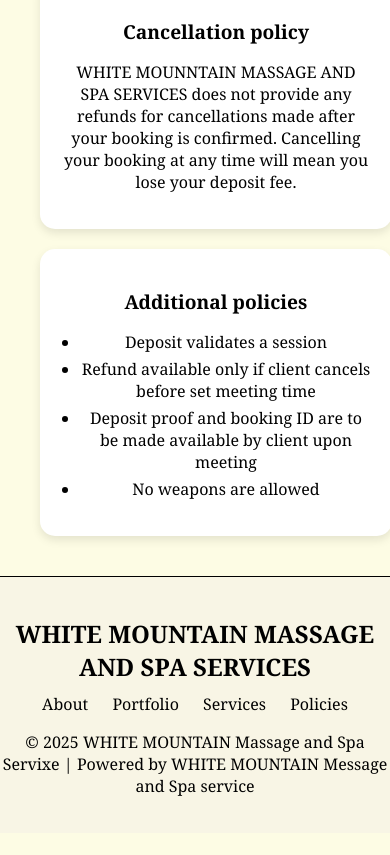
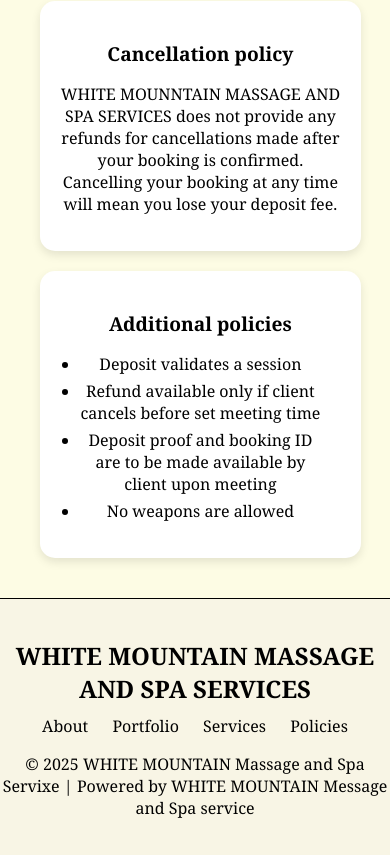
Before and after one commit to Phemmy08/Booking-Page, a plain HTML site: page index.html in a window 390 px wide. Shown: the part 4514-5369 px from the top of the page. Before the commit the page ends 5347 px from the top, so only its background shows below. Drawn offline with Linux system fonts and the light colour scheme.

Commit message:
initial commit

```diff
--- a/style.css
+++ b/style.css
@@ -254,6 +254,7 @@ body {
 
 
 .policy-container {
+    display: center;
     width: 80%;
     margin: auto;
     padding: 40px;
@@ -278,7 +279,7 @@ body {
     padding: 20px;
     box-shadow: 0px 4px 10px rgba(0, 0, 0, 0.1);
     width: 30%;
-    text-align: left;
+    text-align: center;
 }
 
 .policy-card h3 {
@@ -293,6 +294,7 @@ body {
 
 .policy-card ul {
     padding-left: 20px;
+    padding-right: 20px;
     font-size: 1rem;
 }
 
@@ -301,13 +303,14 @@ body {
 }
 
 @media (max-width: 768px) {
+
     .policy-cards {
         flex-direction: column;
         align-items: center;
     }
 
     .policy-card {
-        width: 100%;
+        width: 90%;
         text-align: center;
     }
 }
```
